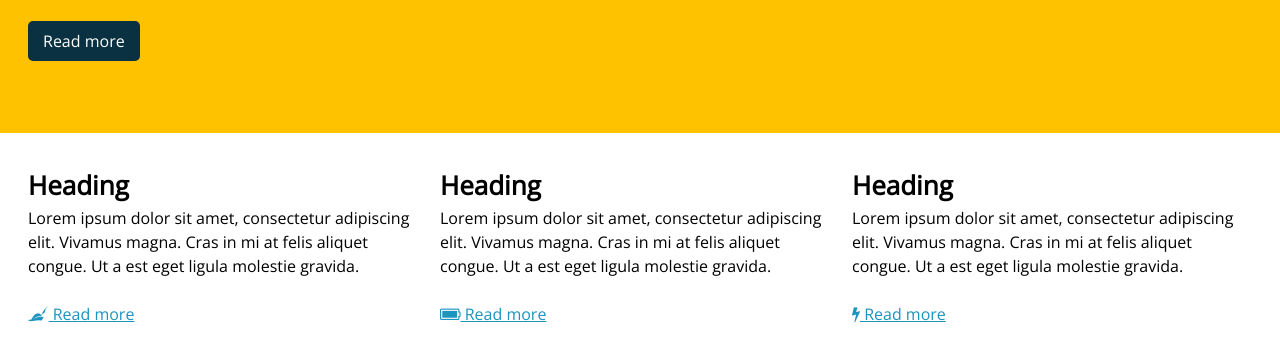
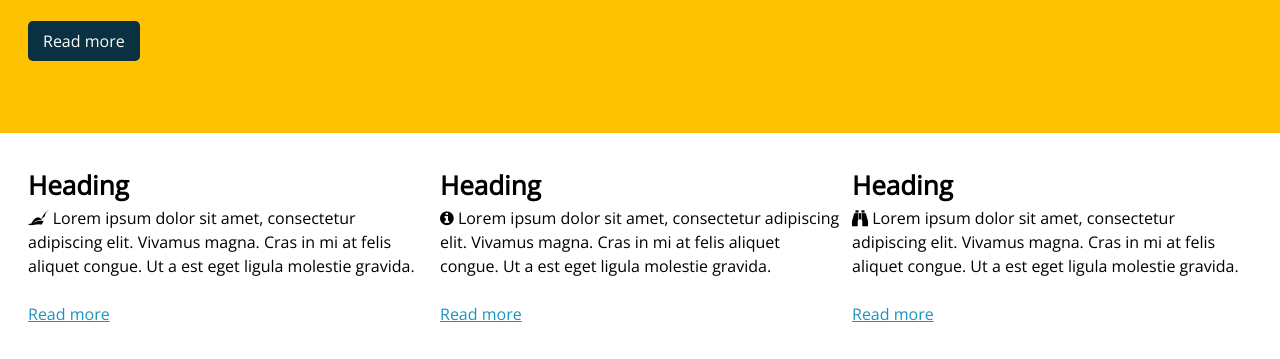
Before and after one commit to CastleCSS/castlecss-boilerplate, a website: page index.html in a window 1280 px wide. Shown: the part 300-659 px from the top of the page. Drawn offline with nearby package versions, Linux system fonts and the light colour scheme.

Commit message:
Moved example icons to a more logical place

```diff
--- a/index.html
+++ b/index.html
@@ -56,22 +56,22 @@
 				<div class="b0_12 b3_08">
 					<div class="pt pb">
 						<h2>Heading</h2>
-						<p>Lorem ipsum dolor sit amet, consectetur adipiscing elit. Vivamus magna. Cras in mi at felis aliquet congue. Ut a est eget ligula molestie gravida. </p>
-						<a href="#"><i class="fa fa-pied-piper"></i>&nbsp;Read more</a>
+						<p><i class="fa fa-pied-piper"></i>&nbsp;Lorem ipsum dolor sit amet, consectetur adipiscing elit. Vivamus magna. Cras in mi at felis aliquet congue. Ut a est eget ligula molestie gravida. </p>
+						<a href="#">Read more</a>
 					</div>
 				</div>
 				<div class="b0_12 b3_08">
 					<div class="pt pb">
 						<h2>Heading</h2>
-						<p>Lorem ipsum dolor sit amet, consectetur adipiscing elit. Vivamus magna. Cras in mi at felis aliquet congue. Ut a est eget ligula molestie gravida. </p>
-						<a href="#"><i class="fa fa-battery-full"></i>&nbsp;Read more</a>
+						<p><i class="fa fa-info-circle"></i>&nbsp;Lorem ipsum dolor sit amet, consectetur adipiscing elit. Vivamus magna. Cras in mi at felis aliquet congue. Ut a est eget ligula molestie gravida. </p>
+						<a href="#">Read more</a>
 					</div>
 				</div>
 				<div class="b0_12 b3_08">
 					<div class="pt pb">
 						<h2>Heading</h2>
-						<p>Lorem ipsum dolor sit amet, consectetur adipiscing elit. Vivamus magna. Cras in mi at felis aliquet congue. Ut a est eget ligula molestie gravida. </p>
-						<a href="#"><i class="fa fa-bolt"></i>&nbsp;Read more</a>
+						<p><i class="fa fa-binoculars"></i>&nbsp;Lorem ipsum dolor sit amet, consectetur adipiscing elit. Vivamus magna. Cras in mi at felis aliquet congue. Ut a est eget ligula molestie gravida. </p>
+						<a href="#">Read more</a>
 					</div>
 				</div>
 			</div>
```
